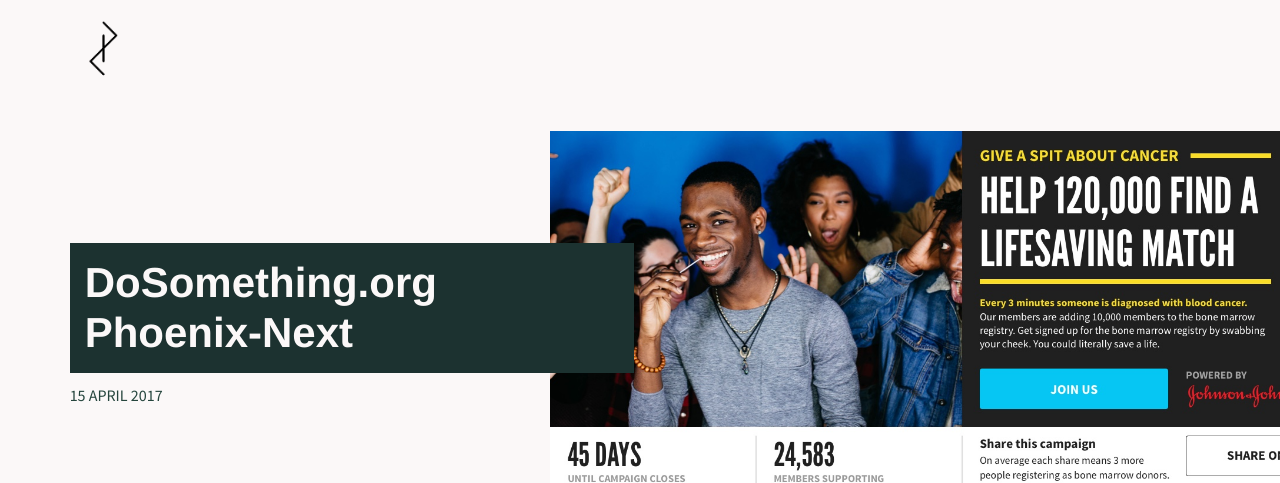
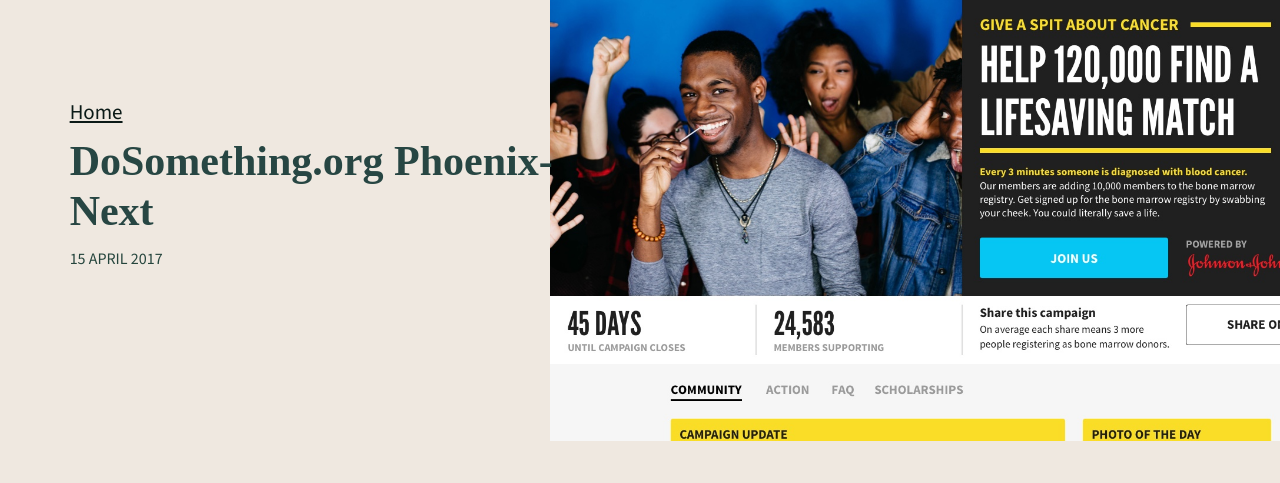
Before and after one commit to lkpttn/lkpttn.github.io, a Jekyll site: the page built from _posts/2017-04-15-dosomething-phoenix-next.markdown, in a window 1280 px wide. Shown: the top 483 px of the page. Built offline with Jekyll 4.4.1, drawn with Linux system fonts in a browser that asks for light colours; some web fonts are replaced; grey boxes are pictures that could not be loaded.

Commit message:
Unemployment redesign

```diff
--- a/_includes/header.html
+++ b/_includes/header.html
@@ -9,8 +9,10 @@
 <meta content="#ffffff" name="theme-color" />
 <meta content="width=device-width, initial-scale=1" name="viewport" />
 
+<link rel="preconnect" href="https://fonts.googleapis.com" />
+<link rel="preconnect" href="https://fonts.gstatic.com" crossorigin />
 <link
-  href="https://fonts.googleapis.com/css?family=Source+Sans+Pro:400,400i,700&display=swap"
+  href="https://fonts.googleapis.com/css2?family=Overlock:wght@400;700;900&family=Source+Sans+3:ital,wght@0,400;0,600;1,400;1,600&display=swap"
   rel="stylesheet"
 />
 
--- a/_includes/navigation.html
+++ b/_includes/navigation.html
@@ -1,8 +1,6 @@
 <div class="container">
   <div class="navigation">
-    <a href="{{ site.baseurl}}/"
-      ><img class="logo" src="/assets/FoPxSmall.png"
-    /></a>
+    <a href="{{ site.baseurl}}/">Home</a>
   </div>
   <ul class="navigation-links">
     <!-- <li><a href="{{ site.baseurl }}/about/">About</a></li> -->
--- a/_layouts/post.html
+++ b/_layouts/post.html
@@ -5,20 +5,18 @@
   </head>
 
   <body>
-    {% include navigation.html %}
     <div id="content">
       <div class="post-header container">
         {% if page.image %}
-          <figure class="post-image">
-            <img src="/assets/images/{{ page.image }}" alt="{{ page.title }}"/>
-          </figure>
+        <figure class="post-image">
+          <img src="/assets/images/{{ page.image }}" alt="{{ page.title }}" />
+        </figure>
         {% endif %}
 
         <div class="post-title">
+          <a href="{{ site.baseurl}}/">Home</a>
           <h1 class="headline">{{ page.title }}</h1>
-          <h5 class="font-small">
-            {{ page.date | date_to_long_string }}
-          </h5>
+          <h5 class="font-small">{{ page.date | date_to_long_string }}</h5>
         </div>
       </div>
 
--- a/assets/style.css
+++ b/assets/style.css
@@ -3,8 +3,8 @@
 }
 
 body {
-  background: #fbf8f8;
-  font-family: 'Source Sans Pro', serif;
+  background: #EFE8E0;
+  font-family: 'Source Sans 3', sans-serif;
   font-weight: 400;
   color: #0b1a17;
   font-size: 21px;
@@ -33,9 +33,9 @@
 h2,
 h3,
 h4 {
-  font-family: 'Konsole Expanded Semibold', 'Helvetica Neue', sans-serif;
+  font-family: 'Overlock', cursive;
   margin: 1em 0 0.5em;
-  font-weight: 700;
+  font-weight: 900;
   font-style: normal;
   color: #25453d;
 }
@@ -59,7 +59,6 @@
 }
 
 h4 {
-  font-family: 'Konsole Expanded Semibold', 'Helvetica Neue', sans-serif;
   font-size: 18px;
   line-height: 31px;
   margin-bottom: 7px;
@@ -72,9 +71,7 @@
 }
 
 .headline {
-  background: #1c3230;
-  color: #fbf8f8;
-  padding: 15px;
+  color: #274643;
 }
 
 small,
@@ -85,8 +82,7 @@
 }
 
 .metadata {
-  text-transform: uppercase;
-  color: #1c3230;
+  color: #25453d;
 }
 
 /* Basics */
@@ -96,6 +92,7 @@
 
 li {
   margin-bottom: 12px;
+  font-family: 'Overlock', cursive;
 }
 
 hr {
@@ -213,25 +210,46 @@
 }
 
 .home-title h1 {
-  margin: 0;
+  margin-bottom: 15px;
 }
 
 .home-title p {
-  background: #fbf8f8;
-  padding: 15px 0;
-}
-
-@media (min-width: 500px) {
-  .home-title p {
-    padding: 15px;
-  }
+  padding: 0;
 }
 
 .home-image {
-  grid-row-start: 1;
-  grid-column: 7 / edge-end;
-  max-height: 700px;
+  display: none;
 }
+
+.map-pattern {
+  display: none;
+}
+
+@media (min-width: 1200px) {
+  .home-image {
+    display: block;
+    position: relative;
+    top:0;
+    right:0;
+  }
+
+  .map-pattern {
+    display: block;
+    position: fixed;
+    top: 0;
+    right: 0;
+    width: 25%;
+    max-width: 505px;
+    height: 100%;
+    background-color: #EFE8E0;
+    background-image: url("/assets/images/map5.png");
+    background-size: 375px;
+    background-repeat: repeat;
+    background-blend-mode: multiply;
+  }
+
+}
+
 
 .full-container {
   grid-column: content-start / content-end;
```
Also changed, not shown: _layouts/home.html (+8 -8 lines), index.md (+4 -2 lines), Gemfile.lock, _drafts/2018-12-04-grimoire.markdown (renamed from _posts/2018-12-04-grimoire.markdown), _drafts/2018-12-16-canvas.markdown (renamed from _posts/2018-12-16-canvas.markdown), assets/images/map5.png (added).
